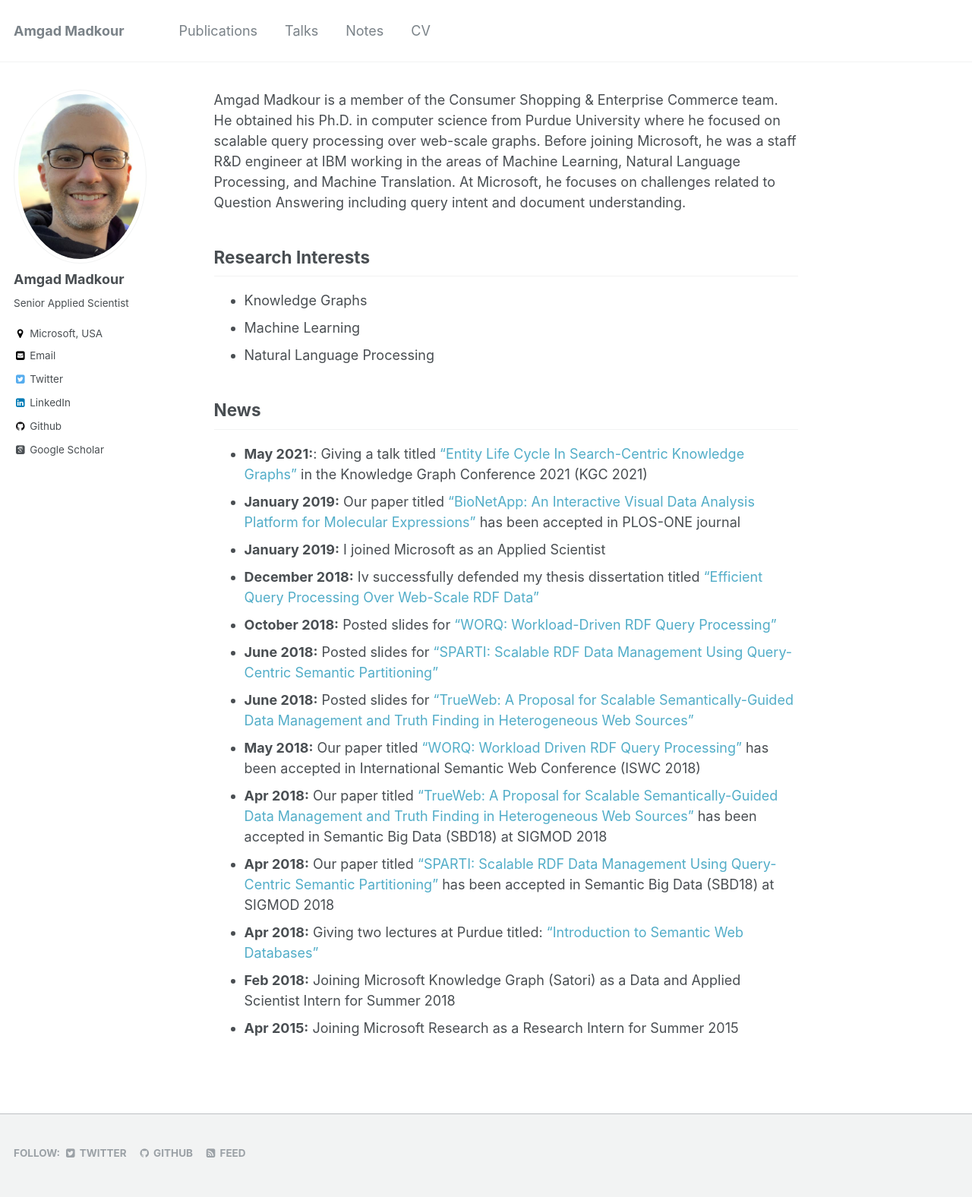
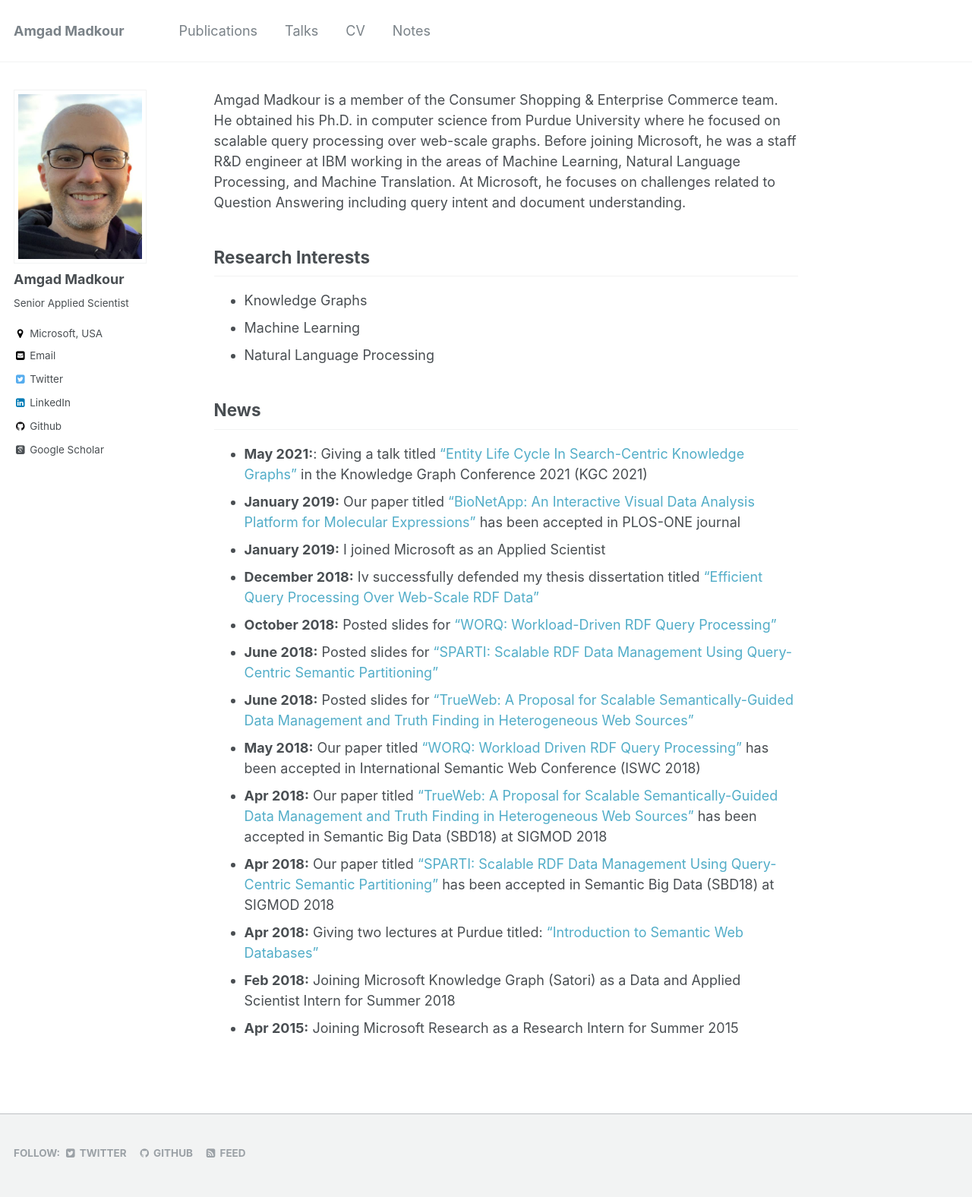
Before and after one commit to amgadmadkour/amgadmadkour.github.io, a Jekyll site: the page built from _pages/about.md, in a window 1280 px wide. Shown: the whole page at 76% size. Built offline with Jekyll 4.4.1, drawn with Linux system fonts in a browser that asks for light colours; some web fonts are replaced.

```diff
--- a/_data/navigation.yml
+++ b/_data/navigation.yml
@@ -12,11 +12,11 @@ main:
   - title: "Talks"
     url: /talks/
 
+  - title: "CV"
+    url: /cv.html
+
   - title: "Notes"
     url: /notes.html
 
-  - title: "CV"
-    url: /cv.html
-
 #  - title: "Blog Posts"
 #    url: /year-archive/
--- a/_sass/_sidebar.scss
+++ b/_sass/_sidebar.scss
@@ -72,8 +72,9 @@
   .author__avatar {
     display: table-cell;
     vertical-align: top;
-  width: 36px;
-  height: 36px;
+    width: 50px;
+    // set width only, for non-square avatars
+    height: 50px;
 
     @include breakpoint($large) {
       display: block;
@@ -83,7 +84,7 @@
 
     img {
       max-width: 175px;
-    border-radius: 50%;
+      //border-radius: 50%;
 
       @include breakpoint($large) {
         padding: 5px;
```
Also changed, not shown: _pages/notes.md (+2 -3 lines). Lines whose indentation alone changed are shown as unchanged.
